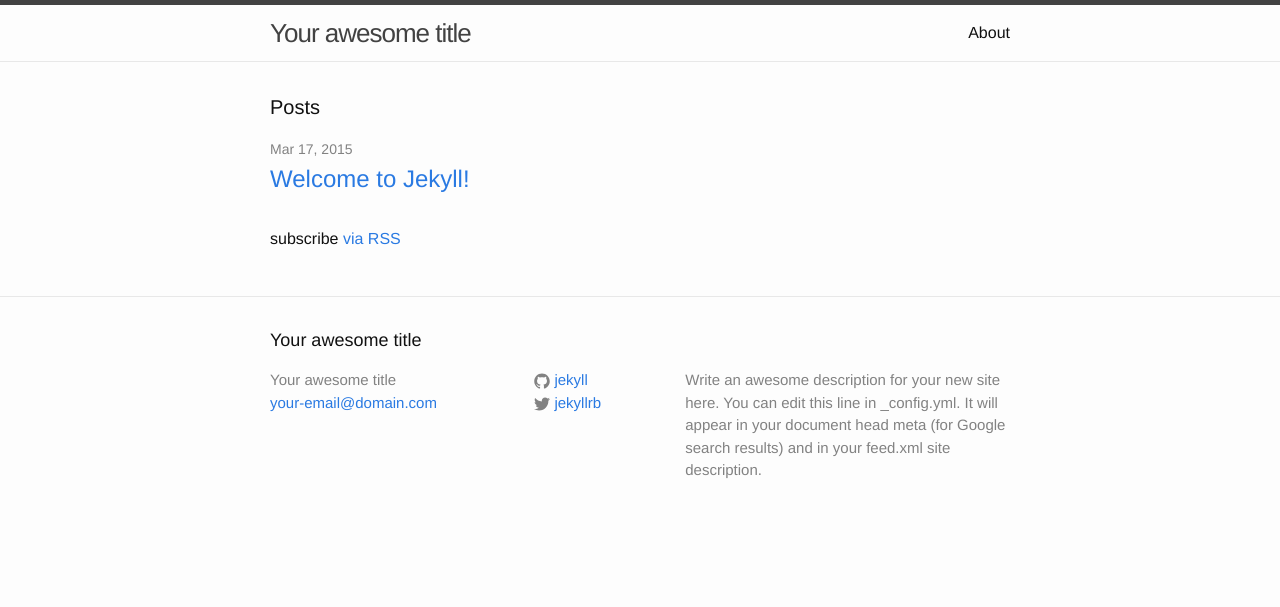
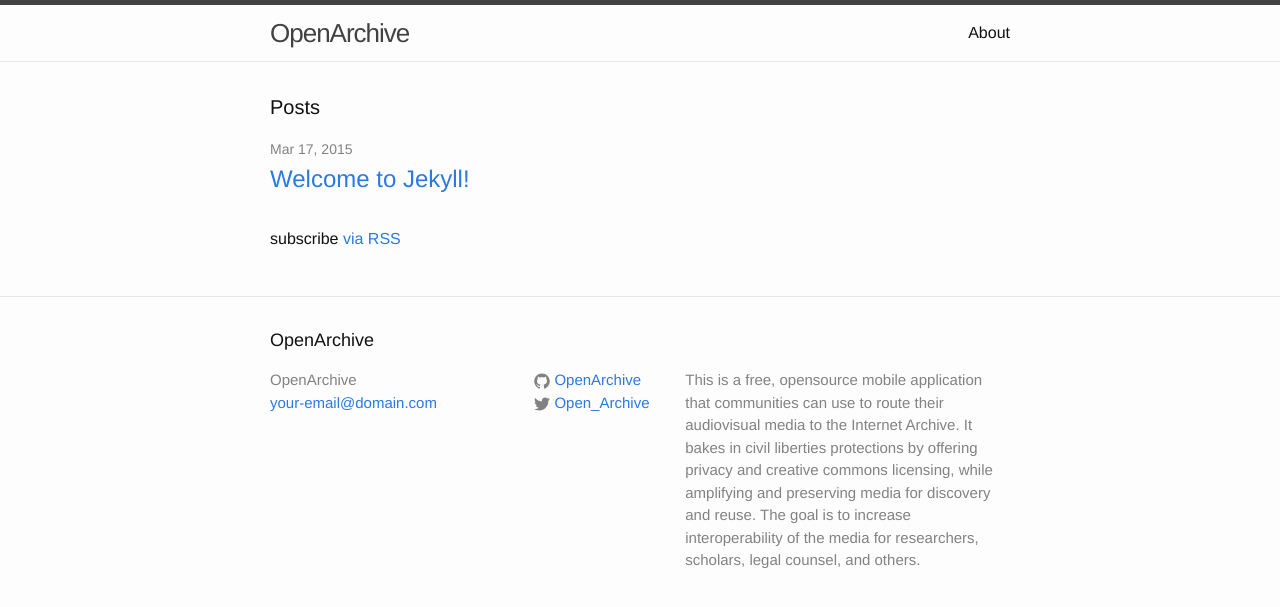
Before and after one commit to mattl/open-archive.org, a Jekyll site: the page built from index.html, in a window 1280 px wide. Shown: the top 607 px of the page. Built offline with Jekyll 4.4.1, drawn with Linux system fonts in a browser that asks for light colours.

Commit message:
Update _config.yml

```diff
--- a/_config.yml
+++ b/_config.yml
@@ -1,14 +1,13 @@
 # Site settings
-title: Your awesome title
+title: OpenArchive
 email: your-email@domain.com
 description: > # this means to ignore newlines until "baseurl:"
-  Write an awesome description for your new site here. You can edit this
-  line in _config.yml. It will appear in your document head meta (for
-  Google search results) and in your feed.xml site description.
+  This is a free, opensource mobile application that communities can use to route their audiovisual media to the Internet Archive. It bakes in civil liberties protections by offering privacy and creative commons licensing, while amplifying and preserving media for discovery and reuse. The goal is to increase interoperability of the media for researchers, scholars, legal counsel, and others.
+
 baseurl: "" # the subpath of your site, e.g. /blog/
-url: "http://yourdomain.com" # the base hostname & protocol for your site
-twitter_username: jekyllrb
-github_username:  jekyll
+url: "open-archive.net" # the base hostname & protocol for your site
+twitter_username: Open_Archive
+github_username:  OpenArchive
 
 # Build settings
 markdown: kramdown
```
